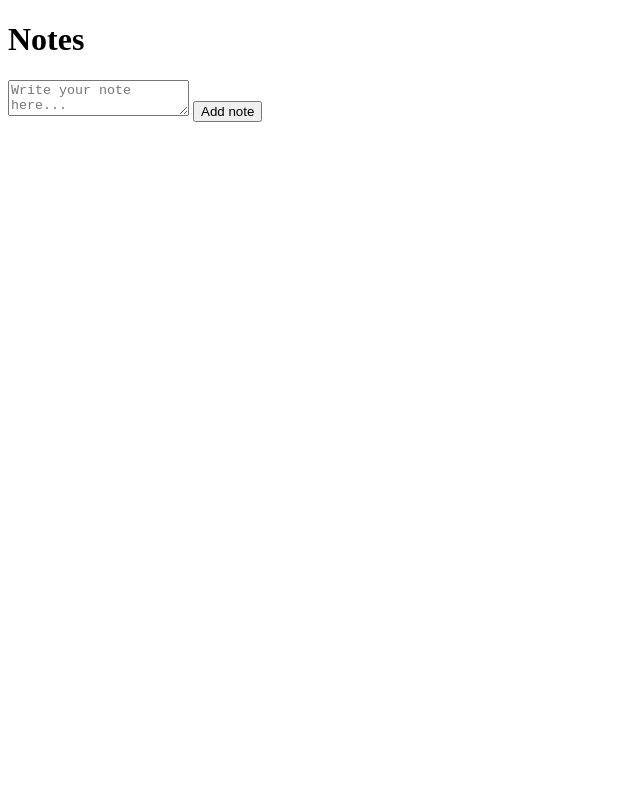
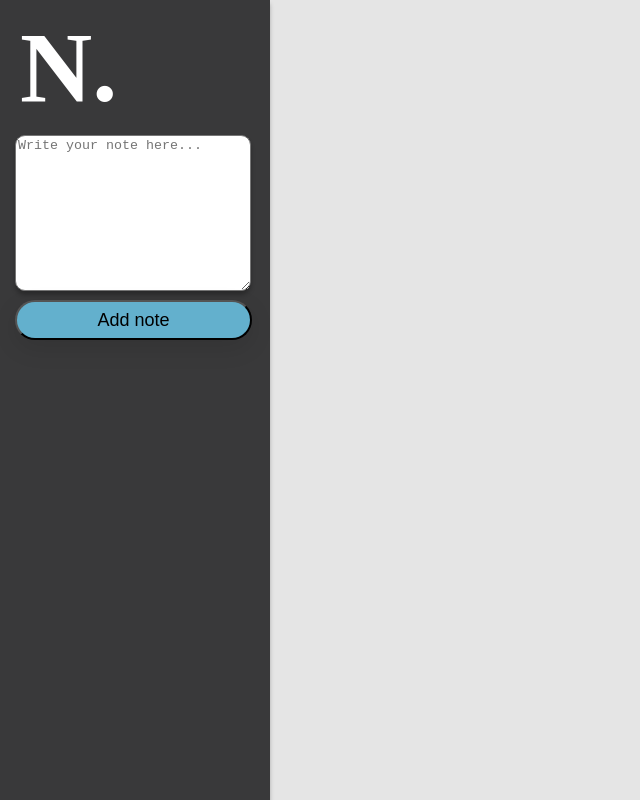
Before and after one commit to Maby0/notesApp, a website: page views/index.html in a window 1280 px wide. Shown: the whole page, without its empty margins (0-640 px from the left). Drawn offline with Linux system fonts and the light colour scheme.

Commit message:
front page left panel

```diff
--- a/styles/style.css
+++ b/styles/style.css
@@ -1,3 +1,22 @@
+body {
+  background: #E5E5E5;
+  margin: 0;
+}
+
+main {
+  max-width: 1080px;
+  min-height: 100vh;
+  height: fit-content;
+}
+
+h1 {
+  color: white;
+  font-size: 100px;
+  margin-left: 20px;
+  margin-bottom: 10px;
+  margin-top: 10px;
+}
+
 .container1 {
   display: block;
 }
@@ -5,3 +24,40 @@
 .container2 {
   display: none;
 }
+
+.list-page {
+  display: grid;
+  grid-template-columns: 1fr 3fr;
+  margin: 0;
+}
+
+.left-panel {
+  grid-row: 1/2;
+  height: 100vh;
+  width: 100%;
+  align-items: center;
+  background: #39393A;
+  box-shadow: 0px 4px 4px rgba(0, 0, 0, 0.25);
+}
+
+.add-note-text {
+  width: 90%;
+  height: 150px;
+  background: #FFFFFF;
+  box-shadow: 0px 4px 4px rgba(0, 0, 0, 0.25);
+  border-radius: 10px;
+  margin-bottom: 5px;
+}
+
+.add-note-button {
+  width: 93%;
+  height: 40px;
+  background: #63B0CD;
+  box-shadow: 0px 8px 24px rgba(0, 0, 0, 0.1);
+  border-radius: 50px;
+  font-size: large;
+}
+
+#new-note {
+  margin-left: 15px;
+}
--- a/views/index.html
+++ b/views/index.html
@@ -10,22 +10,30 @@
   <title>Notes App</title>
 </head>
 <body>
-
-  <div class="container1" style="display: block;">
-    <h1>Notes</h1>
+  <main>
+    <section class="container1" style="display: block;">
+      <div class="list-page">
+        <div class="left-panel">
+          <h1>N.</h1>
+          <form id="new-note">
+            <textarea class='left-panel add-note-text' id="note-text" placeholder="Write your note here..."></textarea>
+            <input class='add-note-button' type="submit" value="Add note">
+          </form>
+        </div>
+        <div>
           <ul id="note-list">
           </ul>
-    <form id="new-note">
-      <textarea id="note-text" placeholder="Write your note here..."></textarea>
-      <input type="submit" value="Add note">
-    </form>
         </div>
+      </div>
+    </section>
 
-  <div class="container2" style="display: none;">
+    <section class="container2" style="display: none;">
+      <div>
         <h2>Viewing note</h2>
         <input id="back-button" type="submit" value="Back to note list">
         <br>
       </div>
-
+  </section>
+  </main>
 </body>
 </html>
```
Lines whose indentation alone changed are shown as unchanged.
